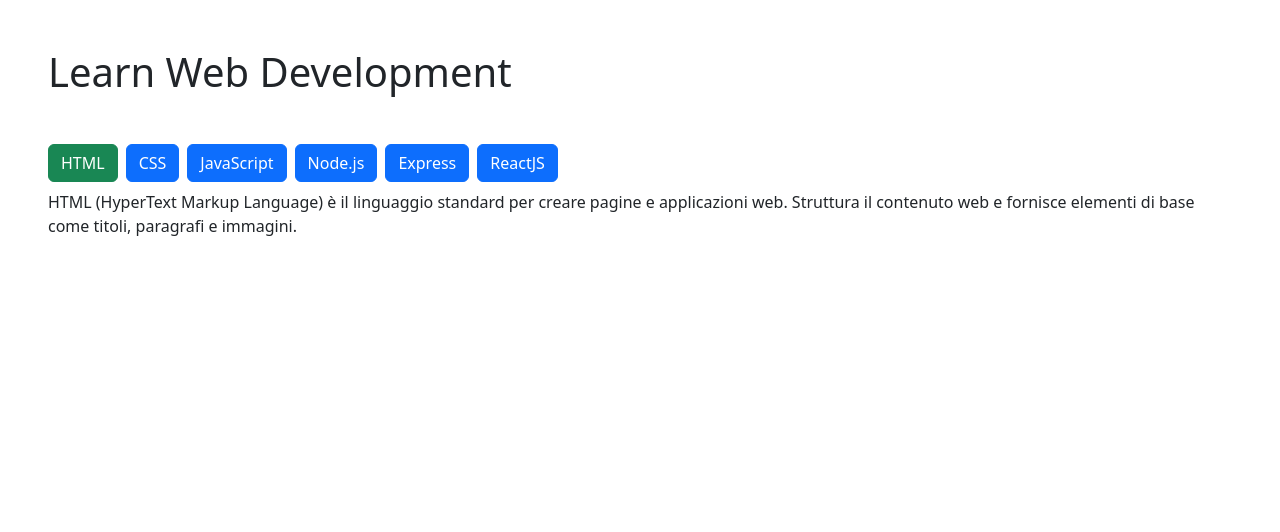
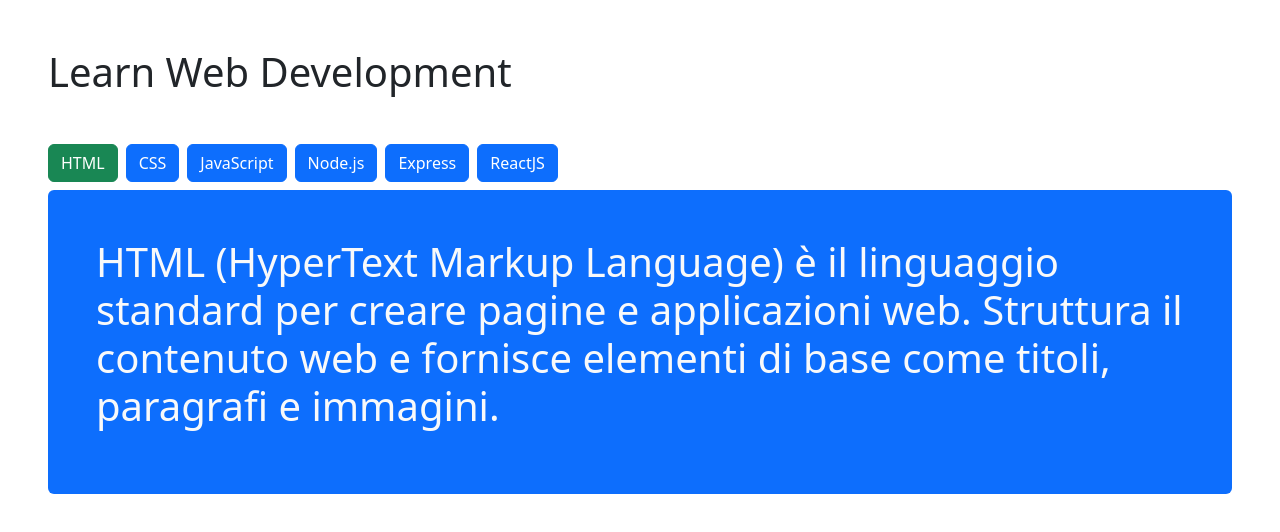
Before and after one commit to gabriele-chiocca/react-use-state, a React (Vite) app: page / in a window 1280 px wide. Both pictures are taken after a click on the button "HTML". Shown: the top 532 px of the page. Built offline with nearby package versions, Linux system fonts and the light colour scheme.

Commit message:
paragraph with bg primary and rounded

```diff
--- a/src/App.jsx
+++ b/src/App.jsx
@@ -42,7 +42,7 @@
 ];
 
 export default function App() {
-  const [activeItem, setActiveItem] = useState(1);
+  const [activeItem, setActiveItem] = useState();
   console.log(activeItem);
   return (
     <>
--- a/src/components/Paragraph.jsx
+++ b/src/components/Paragraph.jsx
@@ -1,5 +1,8 @@
 export default function Paragraph({ languages, activeItem }) {
-  if (!languages && !activeItem) return null;
+  if (!activeItem)
+    return (
+      <h2 className="bg bg-danger p-5 mt-5">Nessun elemento selezionato</h2>
+    );
 
   return (
     <>
@@ -7,8 +10,11 @@
         if (language.id !== activeItem) return null;
 
         return (
-          <div key={language.id} className="mt-2">
-            <p>{language.description}</p>
+          <div
+            key={language.id}
+            className="mt-2 p-5 bg bg-primary text-light rounded"
+          >
+            <p className="display-6">{language.description}</p>
           </div>
         );
       })}
```
